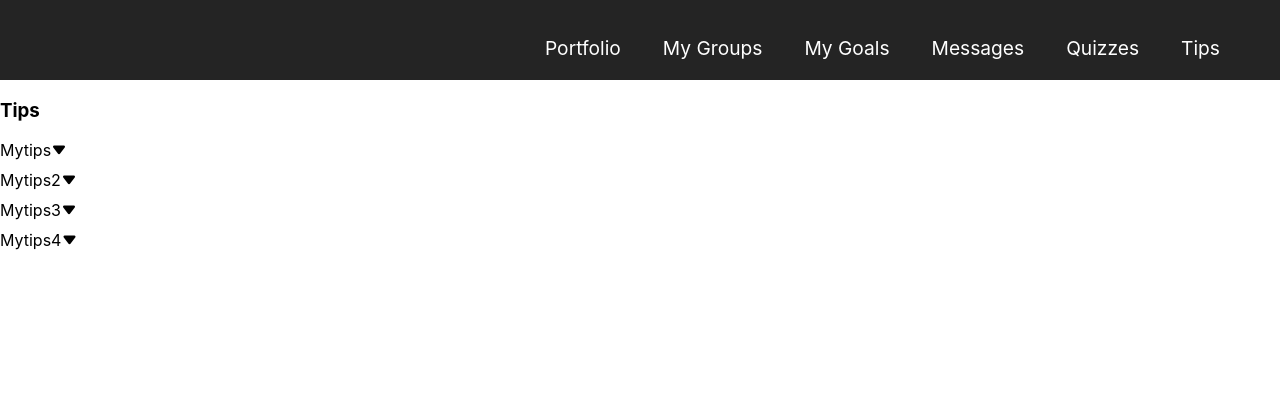
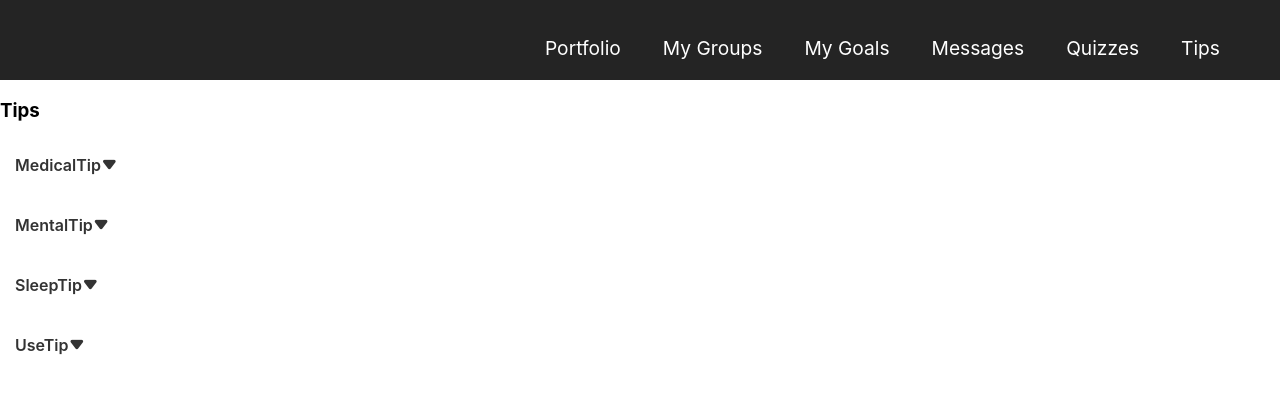
Before and after one commit to FeelingA1/HIPAAtar, a React (Create React App) app in the folder web-app/: page /tips in a window 1280 px wide. Shown: the top 394 px of the page. Built offline with nearby package versions, Linux system fonts and the light colour scheme.

Commit message:
added tips pages css

```diff
--- /dev/null
+++ b/web-app/src/components/Expansion.css
@@ -0,0 +1,15 @@
+.panel-title {
+    position: relative;
+    font-size: 1em;
+    font-weight: 600;
+    margin: 0;
+    display: block;
+    text-decoration: none !important;
+    padding: 15px 15px;
+    color: #333;
+}
+.panel-context {
+    display: block;
+    padding: 15px 15px;
+    margin: 0;
+}
--- a/web-app/src/components/Expansion.js
+++ b/web-app/src/components/Expansion.js
@@ -1,5 +1,6 @@
 import React from 'react';
 import iconfont from '../iconfont/iconfont.css';
+import style from './Expansion.css';
 // import PropTypes from 'prop-types';
 
 // 展开收起组件
@@ -33,9 +34,9 @@ class ArrowSlide extends React.Component {
 
     return (
 
-        <div style={{ marginTop: '10px' }}>
-          <a className="arrow-alide" onClick={this.handleToggleCondition}>{itemsName}<i className={`iconfont ${itemLable ? 'icon-shangjiantou' : 'icon-xiajiantou'}`} /></a>
-          <div style={{ transition: 'all .1s', maxHeight: itemLable ? '10000px' : '0px', overflow: 'hidden' }}>{this.props.children}</div>
+        <div  style={{ marginTop: '10px' }}>
+          <a className="panel-title" onClick={this.handleToggleCondition}>{itemsName}<i className={`iconfont ${itemLable ? 'icon-shangjiantou' : 'icon-xiajiantou'}`} /></a>
+          <div  style={{ transition: 'all .1s', maxHeight: itemLable ? '10000px' : '0px', overflow: 'hidden'}}>{this.props.children}</div>
         </div>
 
     );
--- a/web-app/src/iconfont/iconfont.css
+++ b/web-app/src/iconfont/iconfont.css
@@ -14,7 +14,27 @@
 .icon-xiajiantou:before {
   content: "\eb6d";
 }
+.primary .panel-title a:after {
+    font-family: "iconfont" !important;
+    font-style: normal;
+    font-weight: normal;
+    text-decoration: inherit;
+    position: absolute;
+    right: 0.5em;
+    top: 50%;
+    transform: translateY(-50%);
+}
 
 .icon-shangjiantou:before {
   content: "\eb6e";
 }
+.primary .panel-title a:after {
+    font-family: "iconfont" !important;
+    font-style: normal;
+    font-weight: normal;
+    text-decoration: inherit;
+    position: absolute;
+    right: 0.5em;
+    top: 50%;
+    transform: translateY(-50%);
+}
--- a/web-app/src/pages/Tips.js
+++ b/web-app/src/pages/Tips.js
@@ -2,26 +2,31 @@ import React from 'react';
 import { Link } from 'react-router-dom';
 import { Router, Route, hashHistory } from 'react-router';
 import ArrowSlide from "../components/Expansion"
+import style from "../components/Expansion.css"
 
 const Tips = () =>{
   return (
     <div>
       <h3>Tips </h3>
-        <ArrowSlide itemsName="Mytips"  itemLable={false} >
-          MytipsContent： This is a dummy tips content, waiting for sponser decision on tip content
-          <Link to="/medicalTip" > More Tips</Link>
+        <ArrowSlide itemsName="MedicalTip"  itemLable={false} >
+          <div className="panel-context">MytipsContent： This is a dummy tips content, waiting for sponser decision on tip content
+            <div><Link to="/medicalTip" > More Tips</Link></div>
+          </div>
         </ArrowSlide>
-        <ArrowSlide itemsName="Mytips2"  itemLable={false} >
-          MytipsContent： This is a dummy tips content, waiting for sponser decision on tip content
-          <Link to="/mentalTip"> More Tips</Link>
+        <ArrowSlide itemsName="MentalTip"  itemLable={false} >
+          <div className="panel-context">MytipsContent： This is a dummy tips content, waiting for sponser decision on tip content
+            <div><Link to="/mentalTip"> More Tips</Link></div>
+          </div>
         </ArrowSlide>
-        <ArrowSlide itemsName="Mytips3"  itemLable={false} >
-          MytipsContent： This is a dummy tips content, waiting for sponser decision on tip content
-          <Link to="/sleepTip"> More Tips</Link>
+        <ArrowSlide itemsName="SleepTip"  itemLable={false} >
+          <div className="panel-context">MytipsContent： This is a dummy tips content, waiting for sponser decision on tip content
+            <div><Link to="/sleepTip"> More Tips</Link></div>
+          </div>
         </ArrowSlide>
-        <ArrowSlide itemsName="Mytips4"  itemLable={false} >
-          MytipsContent： This is a dummy tips content, waiting for sponser decision on tip content
-          <Link to="/useTip"> More Tips</Link>
+        <ArrowSlide itemsName="UseTip"  itemLable={false} >
+          <div className="panel-context">MytipsContent： This is a dummy tips content, waiting for sponser decision on tip content
+            <div><Link to="/useTip"> More Tips</Link></div>
+          </div>
         </ArrowSlide>
     </div>
 
```
